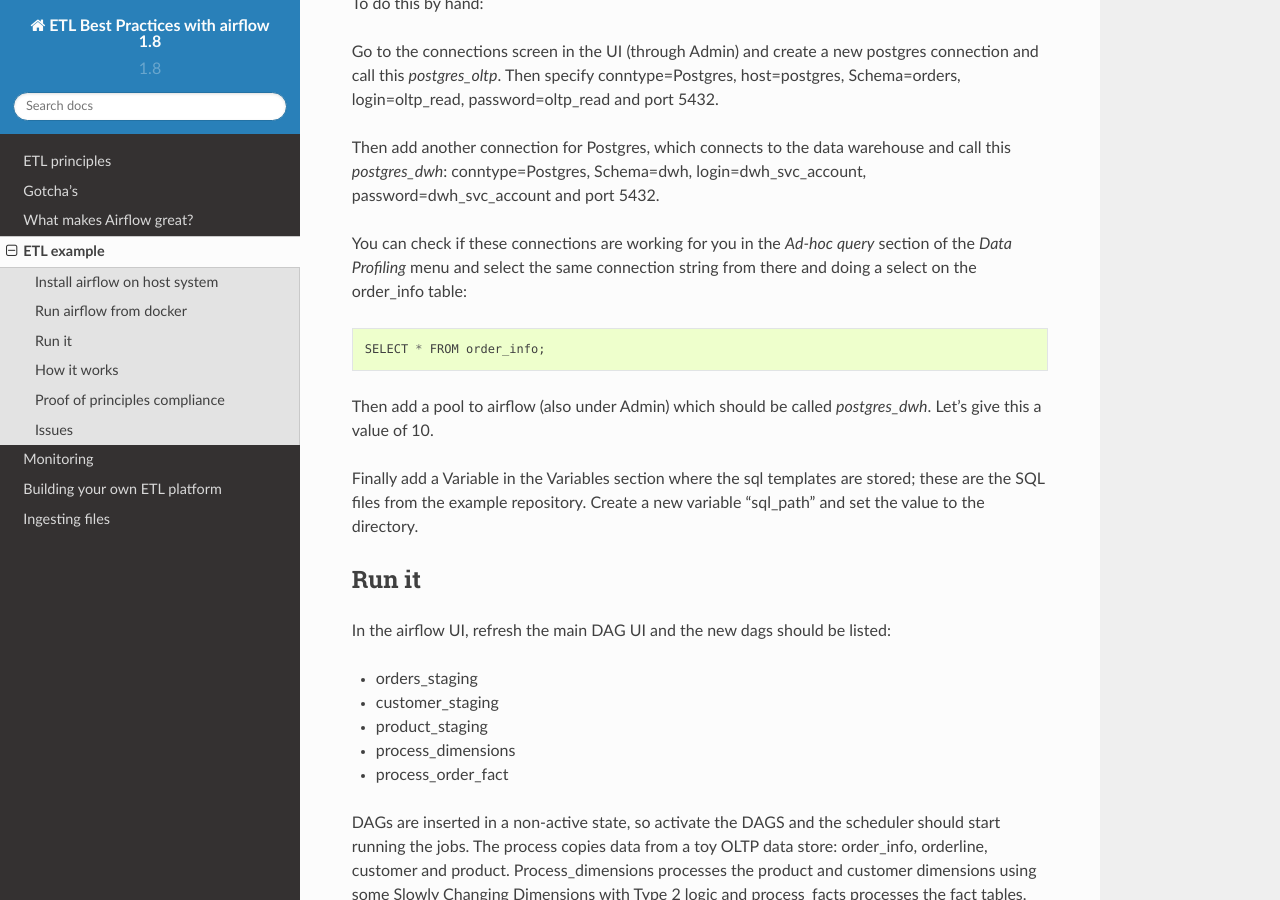
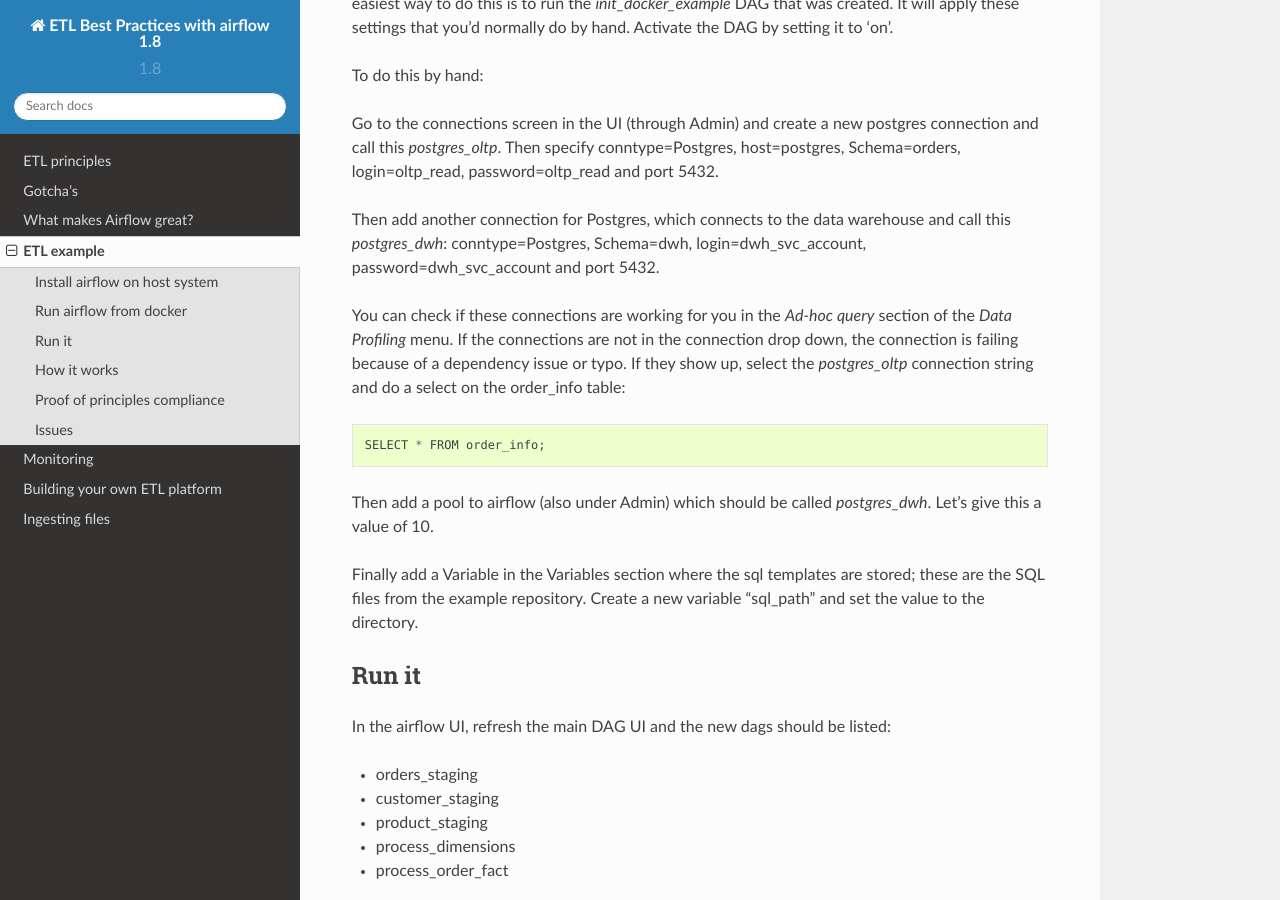
Before and after one commit to analystAlice/etl-with-airflow, a Sphinx documentation site: the page built from docs/etlexample.rst, in a window 1280 px wide and 900 px high, scrolled down 3128 px. Built offline with Sphinx 7.4.7 and the Read the Docs theme 2.0.0, drawn with Linux system fonts in a browser that asks for light colours; some of the changed text lies outside the part shown.

Commit message:
Updated etl example

```diff
--- a/docs/etlexample.rst
+++ b/docs/etlexample.rst
@@ -23,6 +23,9 @@ Before we begin on this more elaborate example, `follow the tutorial <https://ai
 get acquainted with the basic principles. After you start the webserver, also start the scheduler. Play around with it for while,
 follow the tutorial there, then get back to this tutorial to further contextualize your understanding
 of this platform.
+
+Note that in order to complete this tutorial you need to install the extra postgres package as specified
+`in the docs <https://airflow.incubator.apache.org/installation.html>`_.
 
 **Clone example project**
 
@@ -141,7 +144,9 @@ Then add another connection for Postgres, which connects to the data warehouse a
 conntype=Postgres, Schema=dwh, login=dwh_svc_account, password=dwh_svc_account and port 5432.
 
 You can check if these connections are working for you in the *Ad-hoc query* section of the
-*Data Profiling* menu and select the same connection string from there and doing a select on the order_info table:
+*Data Profiling* menu. If the connections are not in the connection drop down, the connection is failing
+because of a dependency issue or typo. If they show up, select the *postgres_oltp* connection string and
+do a select on the order_info table:
 
 ::
 
```
